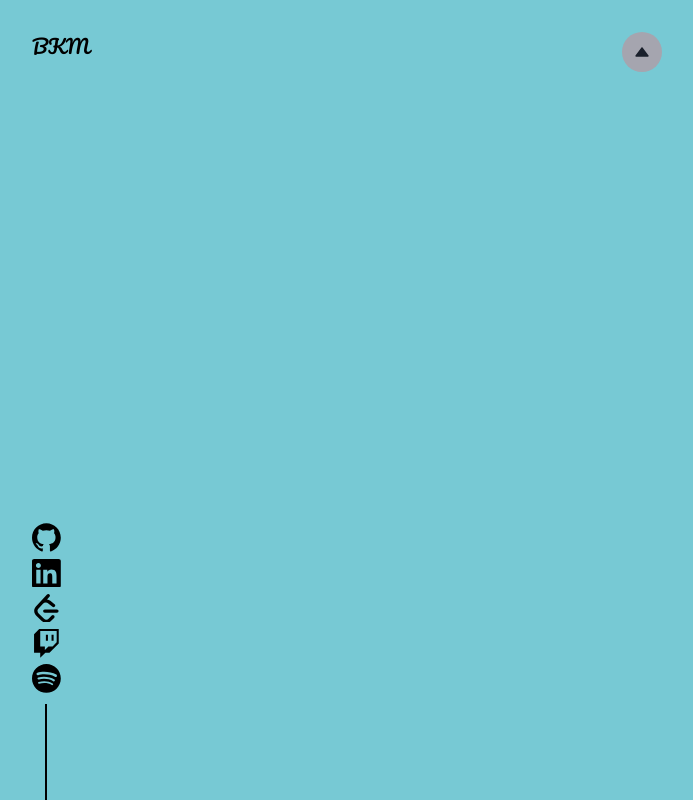
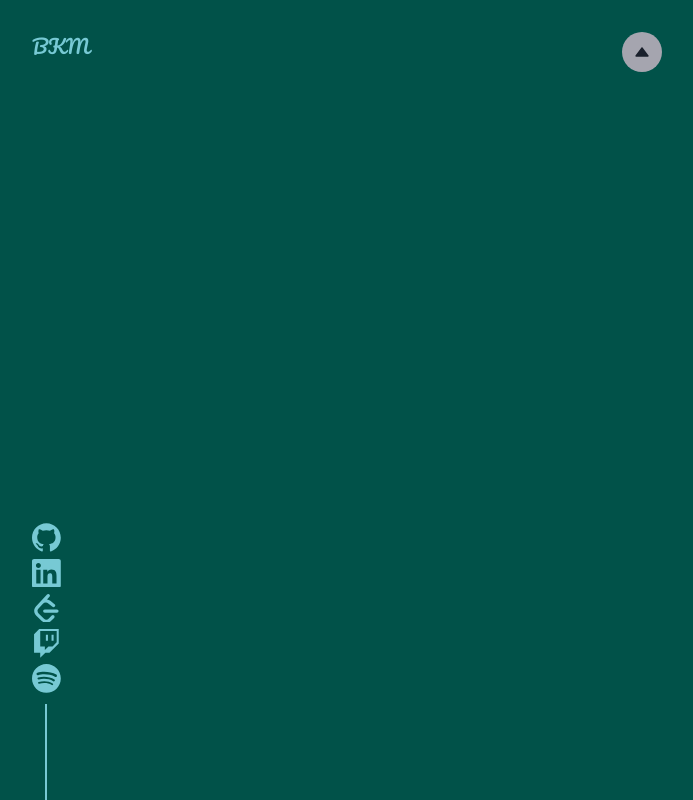
Before and after one commit to bmaurice98/MizuDevPortfolioV2, a Next.js app: page /About in a window 1280 px wide. Shown: the whole page, without its empty margins (0-693 px from the left). Built offline with nearby package versions, Linux system fonts and the light colour scheme.

Commit message:
Applied particle background to all pages excluding home
Building About page

Styled all components for both light and dark themes

```diff
--- a/components/HomeButton.js
+++ b/components/HomeButton.js
@@ -3,7 +3,10 @@ import { Button } from "@chakra-ui/react";
 import { TriangleUpIcon } from "@chakra-ui/icons";
 import Link from "next/link";
 
-export const HomeButton = () => {
+export const HomeButton = (props) => {
+  const bg = props.theme === "dark" ? "feather" : "forest_Green";
+  const clr = props.theme === "dark" ? "forest_Green" : "feather";
+
   return (
     <Link href="/">
       <Button
@@ -16,8 +19,8 @@ export const HomeButton = () => {
         height={"2.5rem"}
         zIndex={6}
         _hover={{
-          background: "#015249",
-          color: "f+eather",
+          background: bg,
+          color: clr,
         }}
       >
         <TriangleUpIcon />
--- a/components/ParticleComponent.js
+++ b/components/ParticleComponent.js
@@ -1,6 +1,7 @@
-import React from "react";
+import React, { useCallback } from "react";
 import styled from "styled-components";
 import Particles from "react-tsparticles";
+import { loadFull } from "tsparticles";
 
 import configDark from "../config/particlesjs-config.json";
 import configLight from "../config/particlesjs-config-light.json";
@@ -15,9 +16,26 @@ const Box = styled.div`
 `;
 
 const ParticleComponent = (props) => {
+  const particlesInit = useCallback(async (engine) => {
+    console.log(engine);
+    // you can initiate the tsParticles instance (engine) here, adding custom shapes or presets
+    // this loads the tsparticles package bundle, it's the easiest method for getting everything ready
+    // starting from v2 you can add only the features you need reducing the bundle size
+    await loadFull(engine);
+  }, []);
+
+  const particlesLoaded = useCallback(async (container) => {
+    await console.log(container);
+  }, []);
+
   return (
     <Box>
-      <Particles style={{ position: "absolute", top: 0 }} />
+      <Particles
+        style={{ position: "absolute", top: 0 }}
+        init={particlesInit}
+        loaded={particlesLoaded}
+        options={props.theme === "dark" ? configDark : configLight}
+      />
     </Box>
   );
 };
--- a/config/particlesjs-config-light.json
+++ b/config/particlesjs-config-light.json
@@ -1,7 +1,7 @@
 {
   "background": {
     "color": {
-      "value": "#0d47a1"
+      "value": "#77C9D4"
     },
     "position": "50% 50%",
     "repeat": "no-repeat",
--- a/config/particlesjs-config.json
+++ b/config/particlesjs-config.json
@@ -1,7 +1,7 @@
 {
   "background": {
     "color": {
-      "value": "#0d47a1"
+      "value": "#015249"
     },
     "position": "50% 50%",
     "repeat": "no-repeat",
--- a/package.json
+++ b/package.json
@@ -27,7 +27,8 @@
     "react-icons": "^4.4.0",
     "react-tsparticles": "^2.1.3",
     "styled-components": "^5.3.5",
-    "tailwindcss": "^3.1.6"
+    "tailwindcss": "^3.1.6",
+    "tsparticles": "^2.1.4"
   },
   "devDependencies": {
     "babel-plugin-styled-components": "^2.0.7",
--- a/pages/About/index.js
+++ b/pages/About/index.js
@@ -1,8 +1,11 @@
+import { ThemeProvider } from "@emotion/react";
 import React from "react";
 import styled from "styled-components";
 import { HomeButton } from "../../components/HomeButton";
 import { LogoComponent } from "../../components/LogoComponent";
+import ParticleComponent from "../../components/ParticleComponent";
 import { Socials } from "../../components/Socials";
+import { darkTheme } from "../../components/Themes";
 
 const MainContainer = styled.div`
   width: 100vw;
@@ -26,14 +29,17 @@ const Center = styled.div`
 
 const AboutPage = () => {
   return (
-    <MainContainer>
-      <Container>
-        <HomeButton />
-        <LogoComponent />
-        <Socials />
-      </Container>
-      <Center></Center>
-    </MainContainer>
+    <ThemeProvider theme={darkTheme}>
+      <MainContainer>
+        <Container>
+          <HomeButton theme="dark" />
+          <LogoComponent theme="dark" />
+          <Socials theme="dark" />
+          <ParticleComponent theme="dark" />
+        </Container>
+        <Center></Center>
+      </MainContainer>
+    </ThemeProvider>
   );
 };
 
```
Also changed, not shown: pages/Projects/index.js (+2 -14 lines), pages/Skills/index.js (+4 -4 lines), 1 other file (tests, documents, lock files or other folders).
